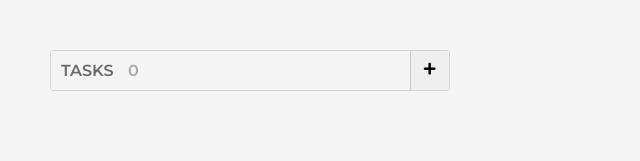
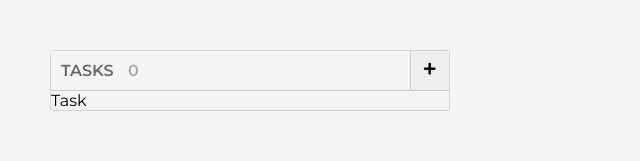
Before and after one commit to CodenNerd/SlooviTask, a React (Create React App) app: page / in a window 1280 px wide. Shown: the top 161 px of the page, without its empty margins (0-640 px from the left). Built offline with nearby package versions, Linux system fonts and the light colour scheme.

Commit message:
add task component

```diff
--- a/src/components/modules/task-assigner/TaskAssigner.tsx
+++ b/src/components/modules/task-assigner/TaskAssigner.tsx
@@ -4,9 +4,11 @@ import Container from './TaskAssigner.styles'
 import { ITaskAssigner } from './ITaskAssigner'
 import TaskHeader from '../../molecules/task-header/TaskHeader'
 import TaskForm from '../../molecules/task-form/TaskForm'
+import Task from '../task/Task'
 
 const TaskAssigner: FC<ITaskAssigner> = () => {
   const [showTaskForm, setShowTaskForm ] = useState(false);
+  const [tasks, setTasks] = useState([{}])
   const handleNewTask = () => {
     setShowTaskForm(true)
   }
@@ -20,6 +22,12 @@ const TaskAssigner: FC<ITaskAssigner> = () => {
         eventOff='click'
         globalEventOff='mouseover'
       />
+
+      {
+        tasks.map(task => (
+          <Task />
+        ))
+      }
     </Container>
   )
 }
--- /dev/null
+++ b/src/components/modules/task/ITask.ts
@@ -0,0 +1,3 @@
+export interface ITask {
+
+}
--- /dev/null
+++ b/src/components/modules/task/Task.styles.ts
@@ -0,0 +1,7 @@
+import styled from "styled-components";
+import { border } from "../../../utils/style-enums";
+
+export default styled.div`
+    border-top: ${border};
+
+`
--- /dev/null
+++ b/src/components/modules/task/Task.tsx
@@ -0,0 +1,12 @@
+import React, { FC } from 'react'
+import { ITask } from './ITask'
+import Container from  './Task.styles'
+
+
+const Task: FC<ITask> = () => {
+  return (
+    <Container>Task</Container>
+  )
+}
+
+export default Task
--- a/src/components/molecules/task-form-actions/TaskFormActions.tsx
+++ b/src/components/molecules/task-form-actions/TaskFormActions.tsx
@@ -8,7 +8,7 @@ const TaskFormActions = ({className}: ITaskFormActions) => {
   return (
     <Container className={className}>
         <div className="form-action-inner">
-            <Button label={<FaTrashAlt />} theme='neutral-boundriless' />
+            <Button label={<FaTrashAlt />} className='' theme='neutral-boundriless' />
             <div className='buttons'>
                 <Button label='Cancel' theme='neutral-boundriless' />
                 <Button label='Save' theme='success-solid' />
```
